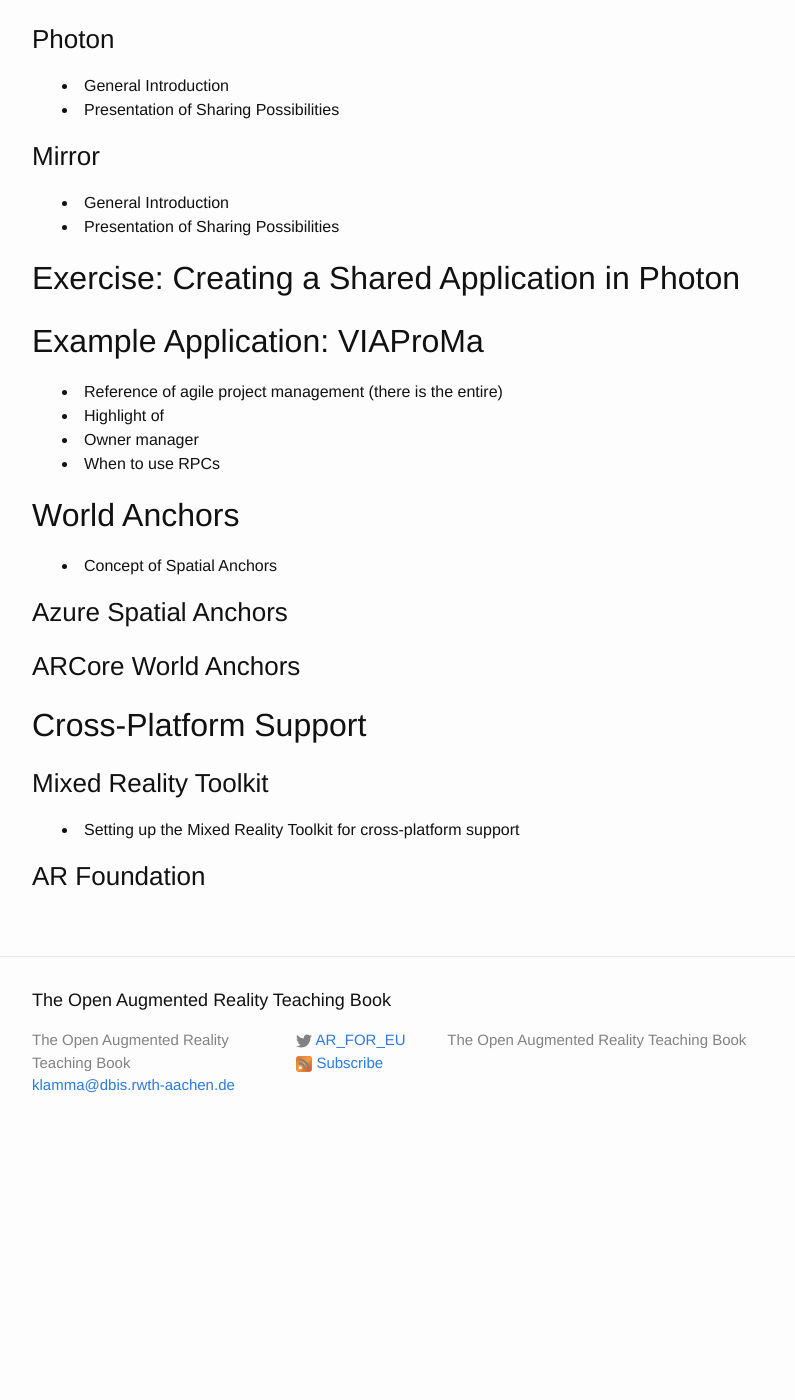
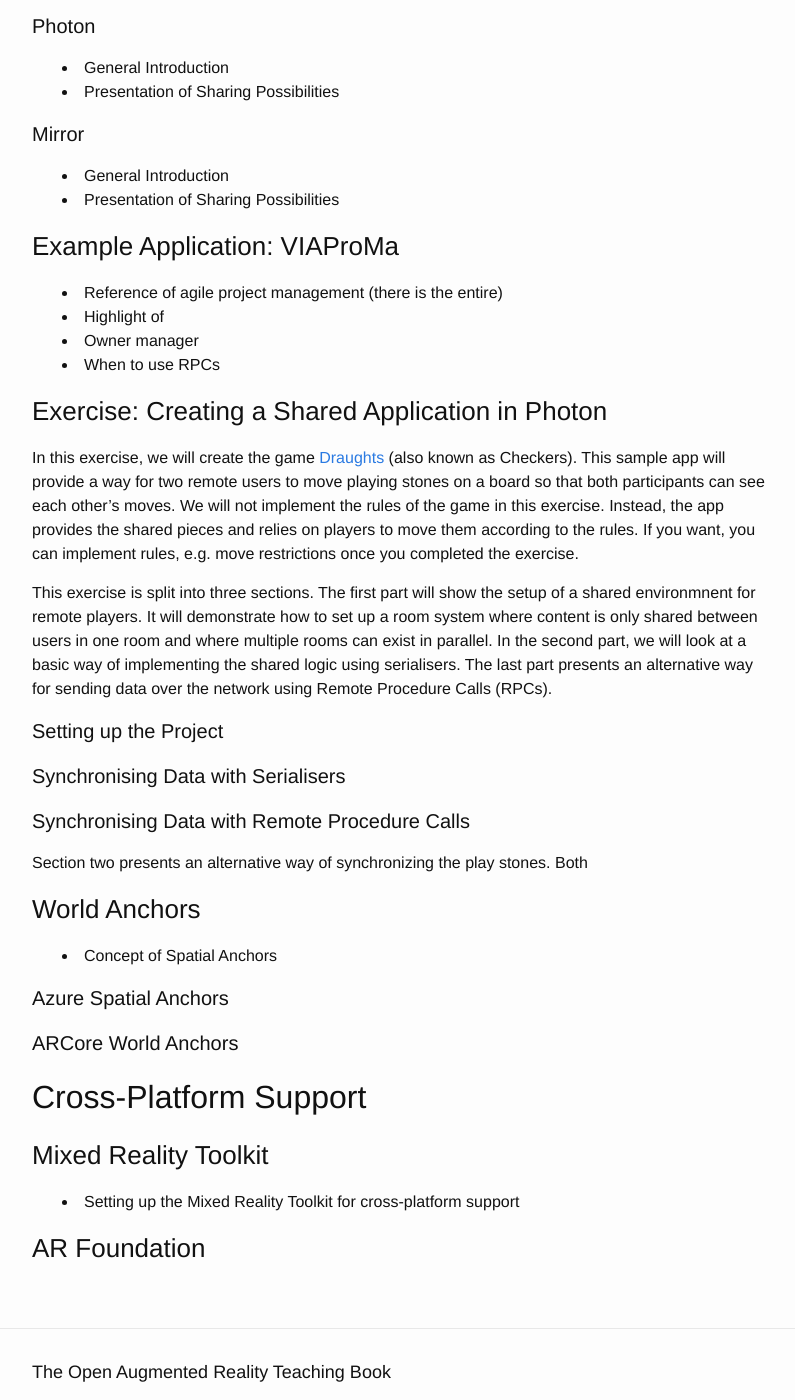
Before and after one commit to klamma/ar-for-eu-book, a Jekyll site: the page built from _pages/chapters/sharing.md, in a window 1280 px wide and 1400 px high, scrolled down 1535 px. Shown: the whole window, without its empty margins (238-1033 px from the left). Built offline with Jekyll 4.4.1, drawn with Linux system fonts in a browser that asks for light colours; nearby versions of some CDN libraries; before the commit the page ends 2692 px from its top, so only the background shows below that.

Commit message:
structure of sharing exercise

```diff
--- a/_pages/chapters/sharing.md
+++ b/_pages/chapters/sharing.md
@@ -60,34 +60,55 @@
   But R has already moved the object to position 11 and now has to move it back to 8 in the next time interval.
   To the user which views the object on R this seems like a rubber-band effect since the object overshoots the target position before being pulled back to the point where it came to a halt.
 
-## Unity Networking Libraries
+### Unity Networking Libraries
 
-### Photon
+#### Photon
 
 - General Introduction
 - Presentation of Sharing Possibilities
 
-### Mirror
+#### Mirror
 
 - General Introduction
 - Presentation of Sharing Possibilities
 
-## Exercise: Creating a Shared Application in Photon
-
-## Example Application: VIAProMa
+### Example Application: VIAProMa
 
 - Reference of agile project management (there is the entire)
 - Highlight of
 - Owner manager
 - When to use RPCs
 
-## World Anchors
+### Exercise: Creating a Shared Application in Photon
+
+In this exercise, we will create the game [Draughts](https://en.wikipedia.org/wiki/Draughts) (also known as Checkers).
+This sample app will provide a way for two remote users to move playing stones on a board so that both participants can see each other's moves.
+We will not implement the rules of the game in this exercise.
+Instead, the app provides the shared pieces and relies on players to move them according to the rules.
+If you want, you can implement rules, e.g. move restrictions once you completed the exercise.
+
+This exercise is split into three sections.
+The first part will show the setup of a shared environmnent for remote players.
+It will demonstrate how to set up a room system where content is only shared between users in one room and where multiple rooms can exist in parallel.
+In the second part, we will look at a basic way of implementing the shared logic using serialisers.
+The last part presents an alternative way for sending data over the network using Remote Procedure Calls (RPCs).
+
+#### Setting up the Project
+
+#### Synchronising Data with Serialisers
+
+#### Synchronising Data with Remote Procedure Calls
+
+Section two presents an alternative way of synchronizing the play stones.
+Both
+
+### World Anchors
 
 - Concept of Spatial Anchors
 
-### Azure Spatial Anchors
+#### Azure Spatial Anchors
 
-### ARCore World Anchors
+#### ARCore World Anchors
 
 ## Cross-Platform Support
 
```
